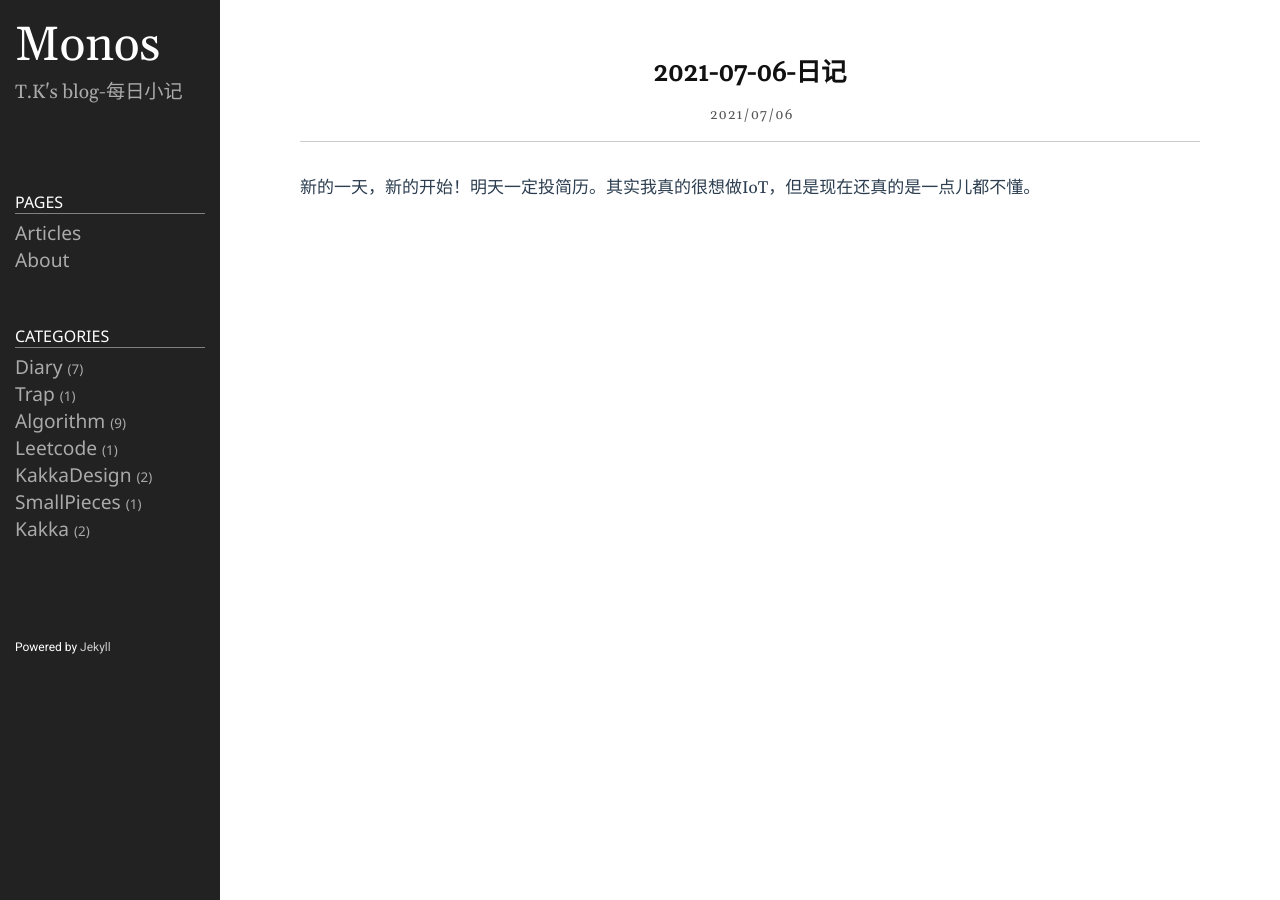
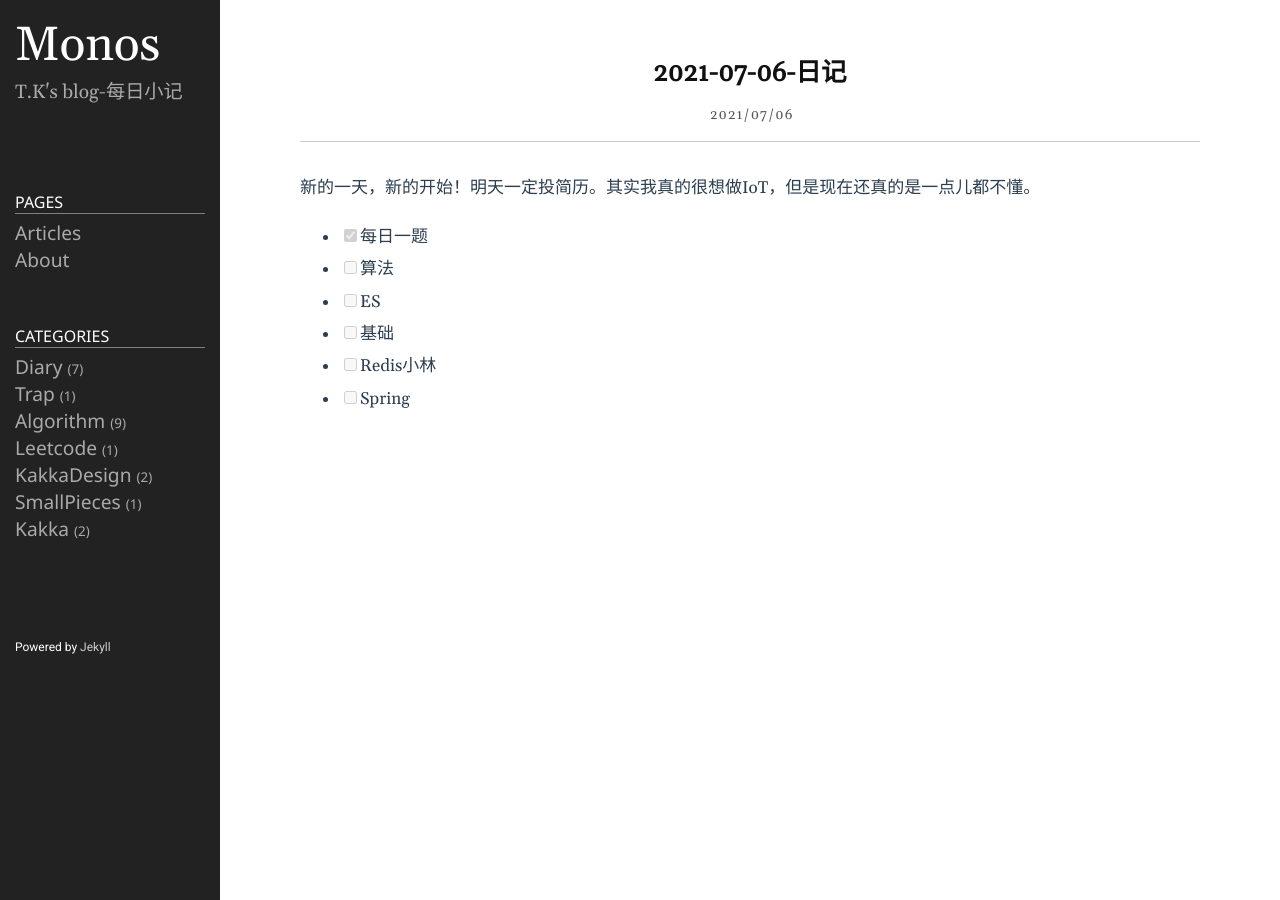
Before and after one commit to Taunk714/Taunk.github.io, a Jekyll site: the page built from _posts/2021-07-06-日记.md, in a window 1280 px wide. Built offline with Jekyll 4.4.1, drawn with Linux system fonts in a browser that asks for light colours.

Commit message:
修改文件: _posts/2021-07-06-日记.md

```diff
--- a/_posts/2021-07-06-日记.md
+++ b/_posts/2021-07-06-日记.md
@@ -8,3 +8,9 @@ image: 1.jpg
 preview: 1
 ---
 新的一天，新的开始！明天一定投简历。其实我真的很想做IoT，但是现在还真的是一点儿都不懂。
+- [x] 每日一题
+- [ ] 算法
+- [ ] ES
+- [ ] 基础
+- [ ] Redis小林
+- [ ] Spring
```
